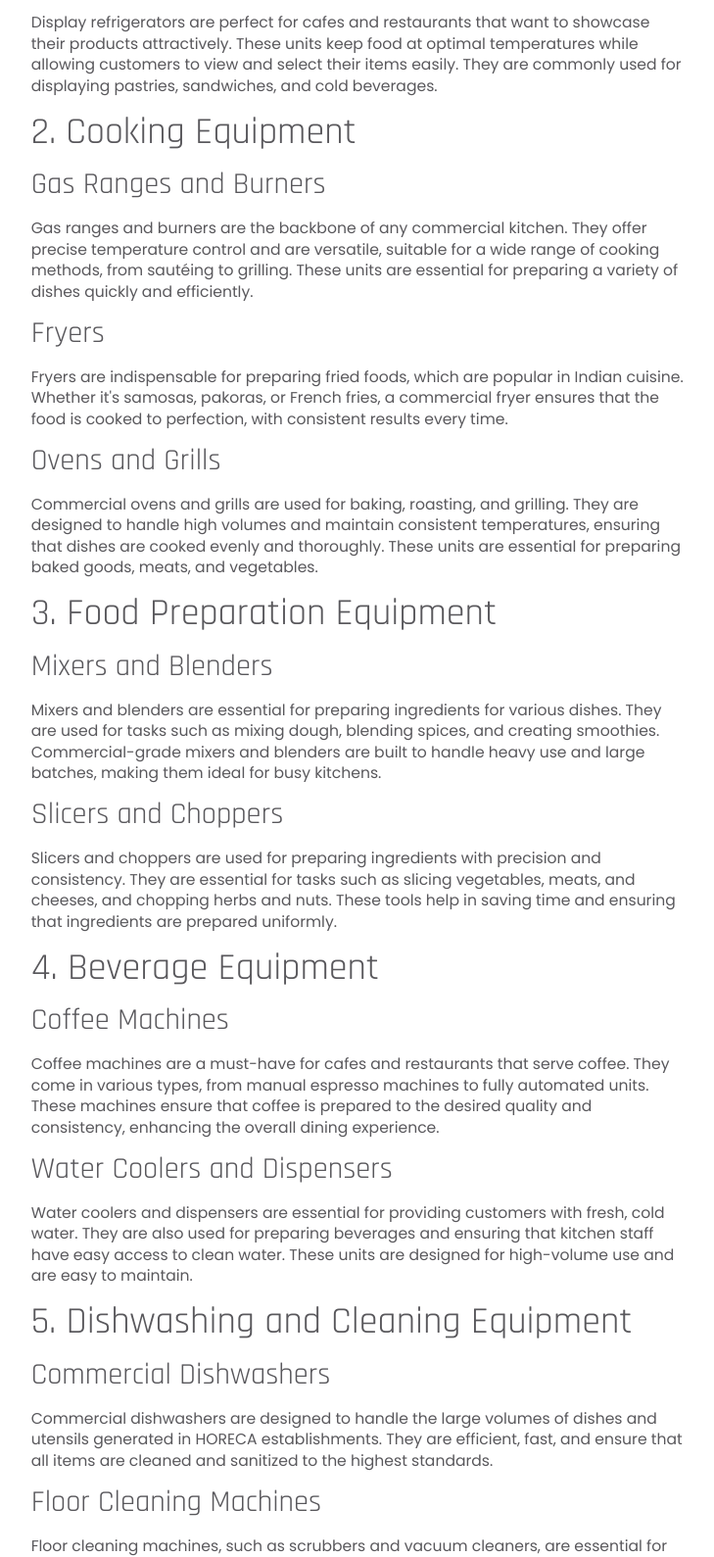
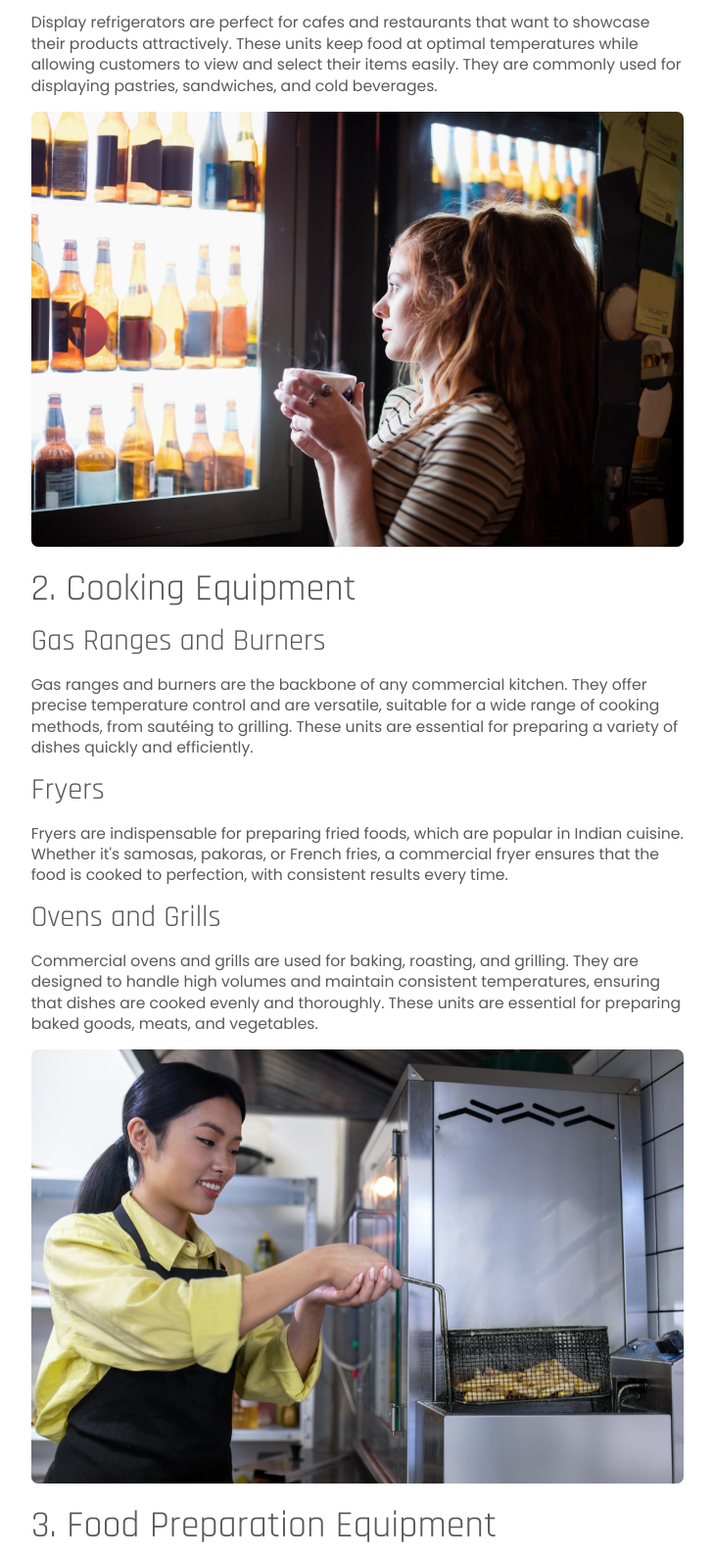
Before and after one commit to MarioWindsor/bgc-smart-cat, an Eleventy site: page articles/essential-equipment-for-the-horeca-industry-of-india-2025-05-08-22-18-14.md in a window 1280 px wide. Shown: the part 731-2320 px from the top of the page at 98% size, without its empty margins (275-1004 px from the left). Built offline with nearby package versions, Linux system fonts and the light colour scheme; Eleventy itself is replaced by a stand-in of ours; files that its build step writes are made by us from their sources.

Commit message:
Update Articles “essential-equipment-for-the-horeca-industry-of-india-2025-05-08-22-18-14”

```diff
--- a/articles/essential-equipment-for-the-horeca-industry-of-india-2025-05-08-22-18-14.md
+++ b/articles/essential-equipment-for-the-horeca-industry-of-india-2025-05-08-22-18-14.md
@@ -17,6 +17,8 @@ Walk-in freezers and coolers are crucial for storing large quantities of perisha
 
 Display refrigerators are perfect for cafes and restaurants that want to showcase their products attractively. These units keep food at optimal temperatures while allowing customers to view and select their items easily. They are commonly used for displaying pastries, sandwiches, and cold beverages.
 
+![](/media/uploads/84926.jpg)
+
 ## 2. Cooking Equipment
 
 ### Gas Ranges and Burners
@@ -31,6 +33,8 @@ Fryers are indispensable for preparing fried foods, which are popular in Indian
 
 Commercial ovens and grills are used for baking, roasting, and grilling. They are designed to handle high volumes and maintain consistent temperatures, ensuring that dishes are cooked evenly and thoroughly. These units are essential for preparing baked goods, meats, and vegetables.
 
+![](/media/uploads/59064.jpg)
+
 ## 3. Food Preparation Equipment
 
 ### Mixers and Blenders
@@ -41,6 +45,8 @@ Mixers and blenders are essential for preparing ingredients for various dishes.
 
 Slicers and choppers are used for preparing ingredients with precision and consistency. They are essential for tasks such as slicing vegetables, meats, and cheeses, and chopping herbs and nuts. These tools help in saving time and ensuring that ingredients are prepared uniformly.
 
+![](/media/uploads/47288.jpg)
+
 ## 4. Beverage Equipment
 
 ### Coffee Machines
@@ -50,6 +56,8 @@ Coffee machines are a must-have for cafes and restaurants that serve coffee. The
 ### Water Coolers and Dispensers
 
 Water coolers and dispensers are essential for providing customers with fresh, cold water. They are also used for preparing beverages and ensuring that kitchen staff have easy access to clean water. These units are designed for high-volume use and are easy to maintain.
+
+
 
 ## 5. Dishwashing and Cleaning Equipment
 
```
Also changed, not shown: media/uploads/47288.jpg (added), media/uploads/59064.jpg (added), media/uploads/84926.jpg (added).
